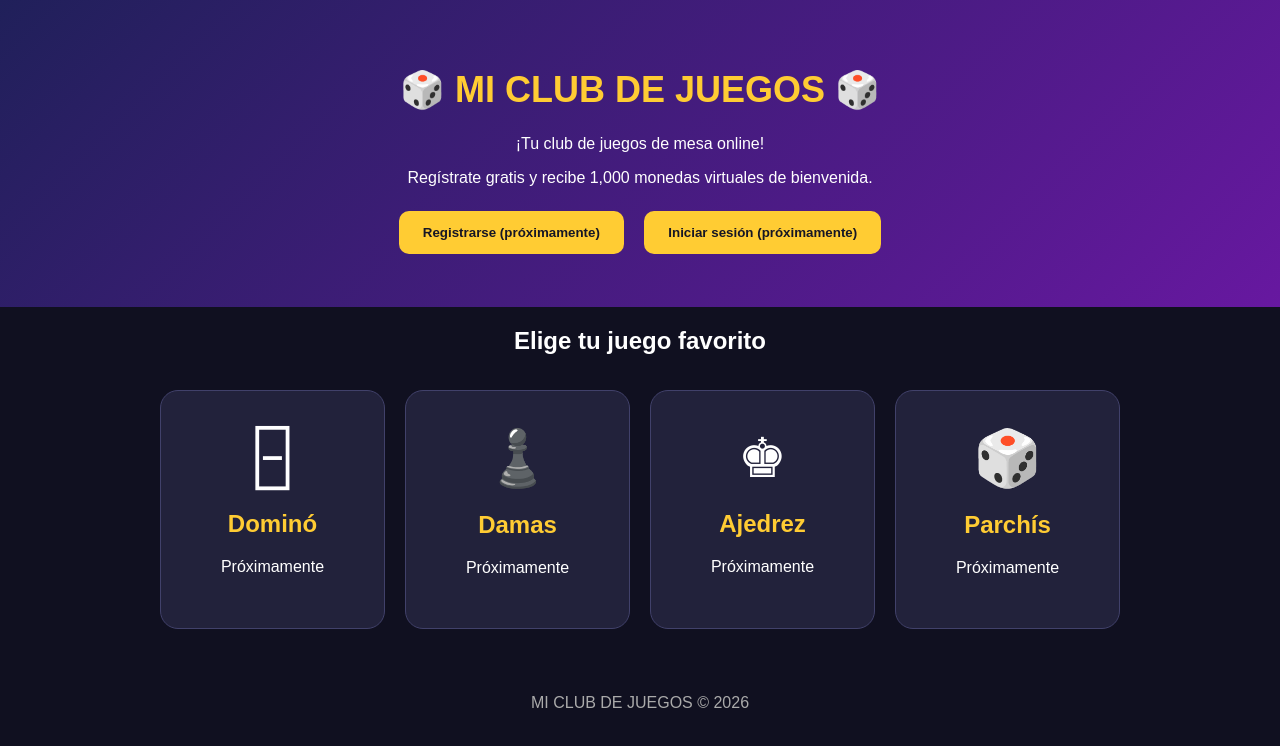
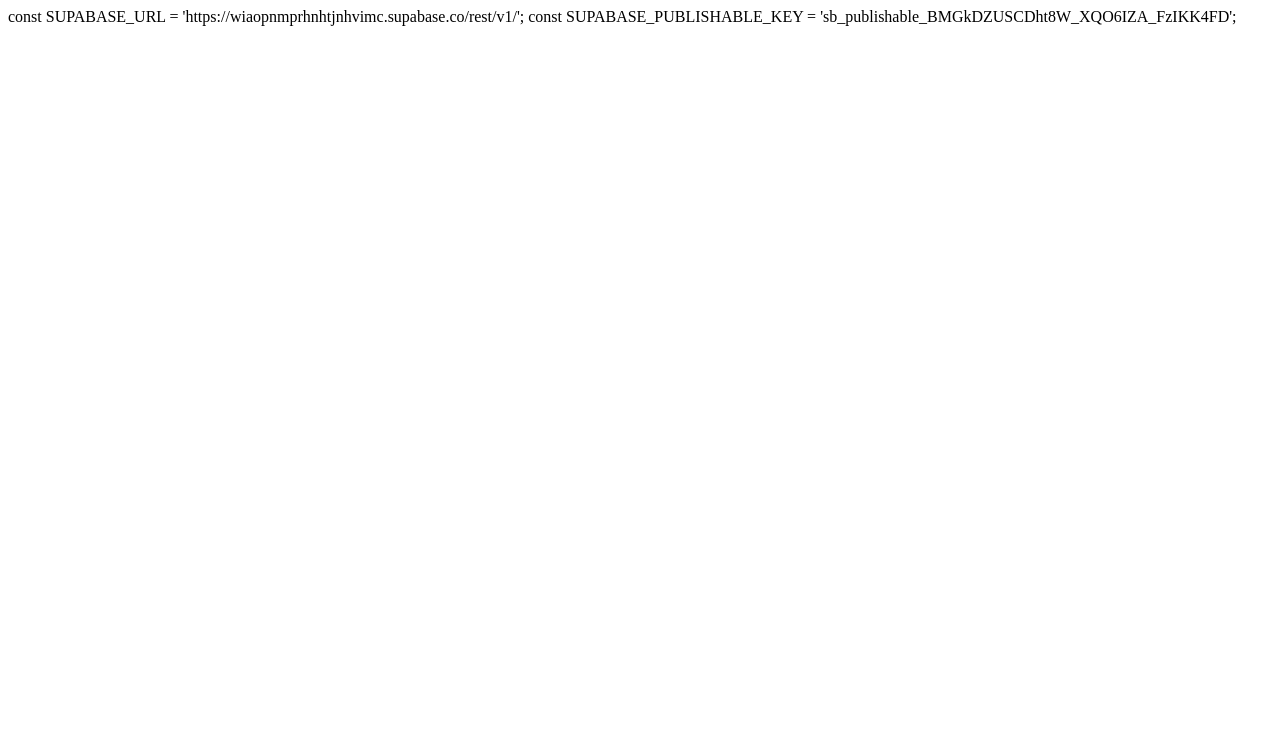
Before and after one commit to fuegoart11/mi-club-de-juegos, a plain HTML site: page index.html in a window 1280 px wide. Drawn offline with Linux system fonts and the light colour scheme.

Commit message:
Update index.html

```diff
--- a/index.html
+++ b/index.html
@@ -1,71 +1,2 @@
-<!DOCTYPE html>
-<html lang="es">
-<head>
-  <meta charset="UTF-8">
-  <meta name="viewport" content="width=device-width, initial-scale=1.0">
-  <title>MI CLUB DE JUEGOS</title>
-  <style>
-    * { box-sizing: border-box; }
-    body {
-      margin: 0;
-      font-family: Arial, sans-serif;
-      background: #101020;
-      color: white;
-      text-align: center;
-    }
-    header {
-      padding: 45px 20px;
-      background: linear-gradient(135deg, #20205a, #6718a0);
-    }
-    h1 { color: #ffcc33; font-size: 36px; }
-    .btn {
-      display: inline-block;
-      padding: 14px 24px;
-      margin: 8px;
-      background: #ffcc33;
-      color: #161625;
-      border-radius: 10px;
-      text-decoration: none;
-      font-weight: bold;
-      cursor: pointer;
-      border: 0;
-    }
-    .games {
-      display: grid;
-      grid-template-columns: repeat(auto-fit, minmax(190px, 1fr));
-      gap: 20px;
-      max-width: 1000px;
-      margin: 35px auto;
-      padding: 0 20px;
-    }
-    .game {
-      padding: 35px 15px;
-      background: #22223b;
-      border-radius: 18px;
-      border: 1px solid #41416a;
-    }
-    .game span { font-size: 55px; }
-    .game h2 { color: #ffcc33; }
-    footer { padding: 30px; color: #aaa; }
-  </style>
-</head>
-<body>
-  <header>
-    <h1>🎲 MI CLUB DE JUEGOS 🎲</h1>
-    <p>¡Tu club de juegos de mesa online!</p>
-    <p>Regístrate gratis y recibe 1,000 monedas virtuales de bienvenida.</p>
-    <button class="btn" type="button" disabled>Registrarse (próximamente)</button>
-    <button class="btn" type="button" disabled>Iniciar sesión (próximamente)</button>
-  </header>
-  <main>
-    <h2>Elige tu juego favorito</h2>
-    <section class="games">
-      <div class="game"><span>🁣</span><h2>Dominó</h2><p>Próximamente</p></div>
-      <div class="game"><span>♟️</span><h2>Damas</h2><p>Próximamente</p></div>
-      <div class="game"><span>♚</span><h2>Ajedrez</h2><p>Próximamente</p></div>
-      <div class="game"><span>🎲</span><h2>Parchís</h2><p>Próximamente</p></div>
-    </section>
-  </main>
-  <footer>MI CLUB DE JUEGOS © 2026</footer>
-</body>
-</html>
+const SUPABASE_URL = 'https://wiaopnmprhnhtjnhvimc.supabase.co/rest/v1/';
+const SUPABASE_PUBLISHABLE_KEY = 'sb_publishable_BMGkDZUSCDht8W_XQO6IZA_FzIKK4FD';
```
